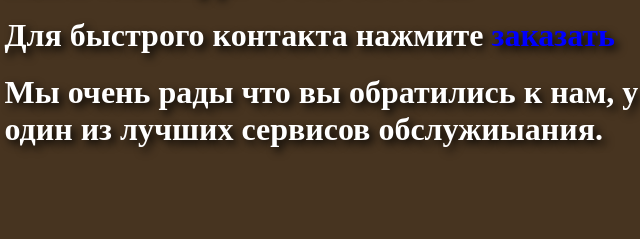
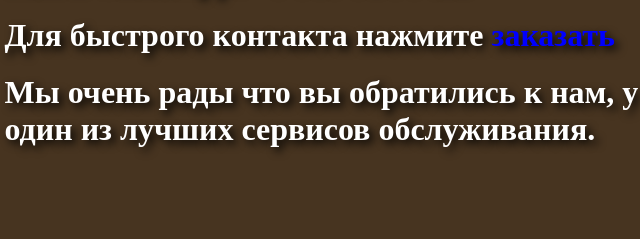
Before and after one commit to PhoenixHouse/PhoenixHouse.github.io, a plain HTML site: page index.html in a window 1280 px wide. Shown: the part 2717-2956 px from the top of the page, 376-1016 px from the left. Drawn offline with Linux system fonts and the light colour scheme.

Commit message:
Update index.html

```diff
--- a/index.html
+++ b/index.html
@@ -95,7 +95,7 @@
 
 			<h1>Для быстрого контакта нажмите<a id="vv" href="#number"> заказать</a></h1>
 
-			<h1>Мы очень рады что вы обратились к нам, у нас<br>один из лучших сервисов обслужиыания.</h1>
+			<h1>Мы очень рады что вы обратились к нам, у нас<br>один из лучших сервисов обслуживания.</h1>
 		</div>
 	</footer>
 </body>
```
